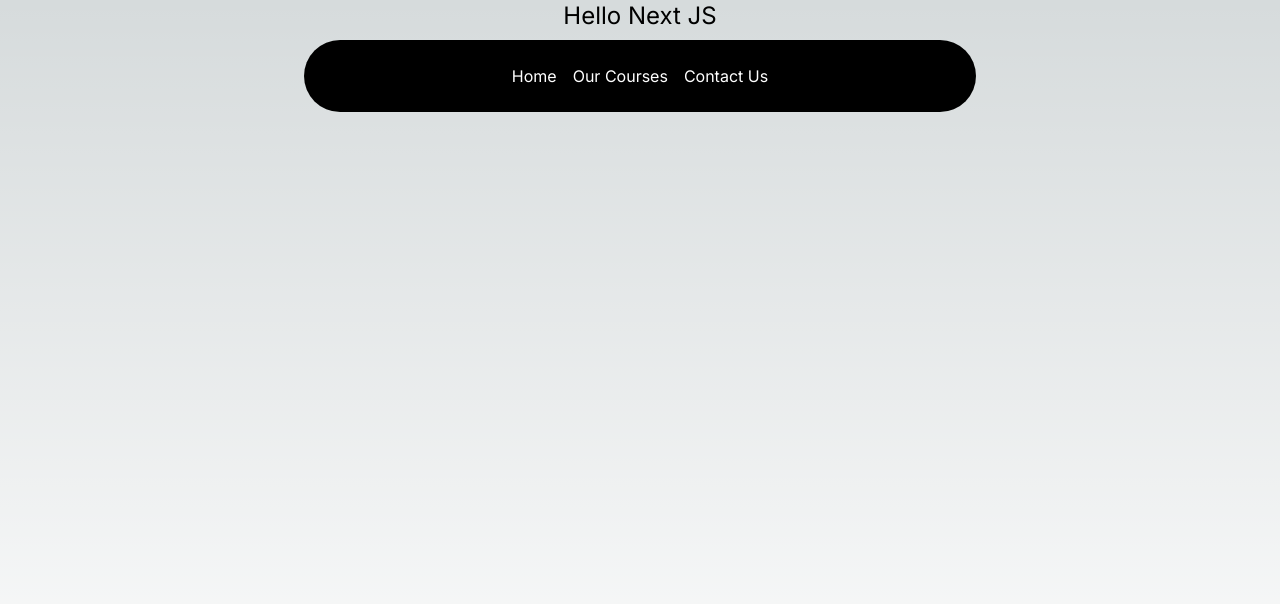
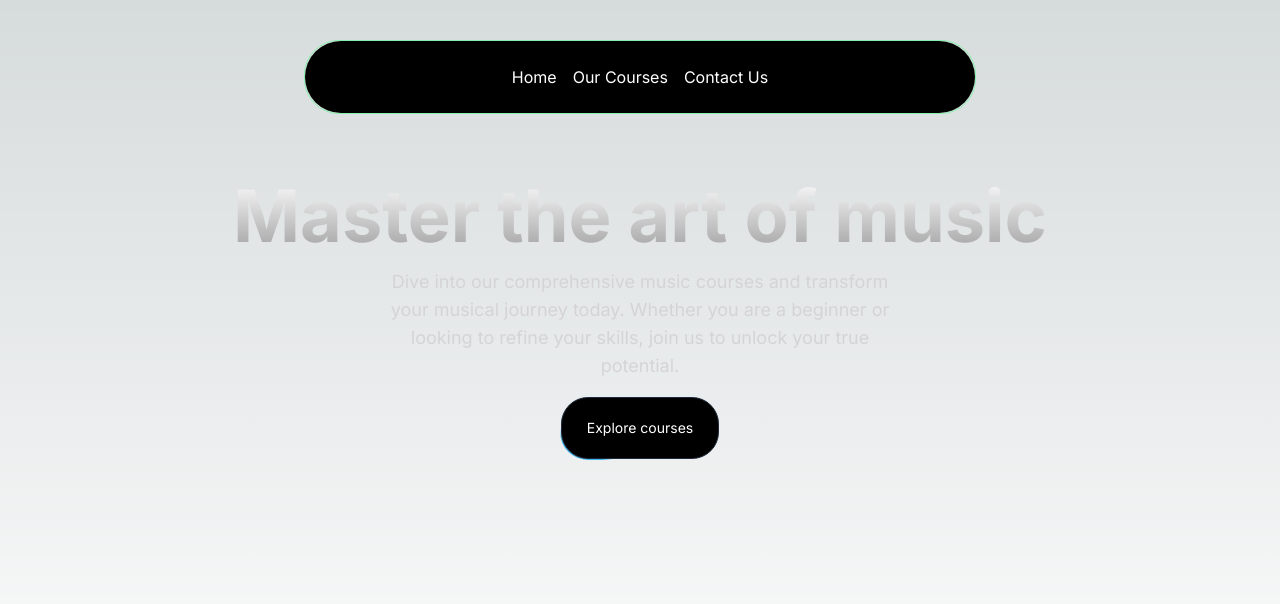
Before and after one commit to anuup22/musicade-next, a Next.js app: page / in a window 1280 px wide. Shown: the top 604 px of the page. Built offline with nearby package versions, Linux system fonts and the light colour scheme.

Commit message:
spotlight + buttons configured

```diff
--- a/src/app/page.tsx
+++ b/src/app/page.tsx
@@ -1,8 +1,10 @@
+import HeroSection from "@/components/HeroSection";
 
 export default function Home() {
   return (
     <main className="min-h-screen bg-black/1 antialiased bg-grid-white/[0.02]">
-      <h1 className="text-2xl text-center">Hello Next JS</h1>
+
+      <HeroSection />
     </main>
 
   );
--- /dev/null
+++ b/src/components/HeroSection.tsx
@@ -0,0 +1,36 @@
+import Link from "next/link";
+import { Spotlight } from "./ui/Spotlight";
+import { Button } from "./ui/moving-border";
+
+function HeroSection() {
+  return (
+    <div className="h-auto md:h-[40rem] w-full rounded-md flex flex-col items-center justify-center relative overflow-hidden mx-auto py-10 md:py-0">
+      <Spotlight
+        className="-top-40 left-0 md:left-60 md:-top-20"
+        fill="slate"
+      />
+      <div className="p-4 relative z-10 w-full text-center">
+        <h1 className="mt-20 md:mt-0 text-4xl md:text-7xl font-bold bg-clip-text text-transparent bg-gradient-to-b from-neutral-50 to-neutral-400">
+          Master the art of music
+        </h1>
+        <p className="mt-4 font-normal text-base md:text-lg text-neutral-300 max-w-lg mx-auto">
+          Dive into our comprehensive music courses and transform your musical
+          journey today. Whether you are a beginner or looking to refine your
+          skills, join us to unlock your true potential.
+        </p>
+        <div className="mt-4">
+          <Link href={"/courses"}>
+            <Button
+              borderRadius="1.75rem"
+              className="bg-white dark:bg-black text-black dark:text-white border-neutral-200 dark:border-slate-800"
+            >
+              Explore courses
+            </Button>
+          </Link>
+        </div>
+      </div>
+    </div>
+  );
+}
+
+export default HeroSection;
--- a/src/components/Navbar.tsx
+++ b/src/components/Navbar.tsx
@@ -9,7 +9,7 @@
 
   return (
     <div
-    className={cn("fixed top-10 inset-x-0 max-w-2xl mx-auto z-50", className)}
+    className={cn("fixed top-10 inset-x-0 max-w-2xl mx-auto z-50 border-[1.5px] border-green-300 rounded-[35px]", className)}
     >
         <Menu setActive={setActive}>
             <Link href={"/"}>
--- /dev/null
+++ b/src/components/ui/Spotlight.tsx
@@ -0,0 +1,56 @@
+import React from "react";
+import { cn } from "@/utils/cn";
+
+type SpotlightProps = {
+  className?: string;
+  fill?: string;
+};
+
+export const Spotlight = ({ className, fill }: SpotlightProps) => {
+  return (
+    <svg
+      className={cn(
+        "animate-spotlight pointer-events-none absolute z-[1]  h-[169%] w-[138%] lg:w-[84%] opacity-0",
+        className
+      )}
+      xmlns="http://www.w3.org/2000/svg"
+      viewBox="0 0 3787 2842"
+      fill="none"
+    >
+      <g filter="url(#filter)">
+        <ellipse
+          cx="1924.71"
+          cy="273.501"
+          rx="1924.71"
+          ry="273.501"
+          transform="matrix(-0.822377 -0.568943 -0.568943 0.822377 3631.88 2291.09)"
+          fill={fill || "white"}
+          fillOpacity="0.21"
+        ></ellipse>
+      </g>
+      <defs>
+        <filter
+          id="filter"
+          x="0.860352"
+          y="0.838989"
+          width="3785.16"
+          height="2840.26"
+          filterUnits="userSpaceOnUse"
+          colorInterpolationFilters="sRGB"
+        >
+          <feFlood floodOpacity="0" result="BackgroundImageFix"></feFlood>
+          <feBlend
+            mode="normal"
+            in="SourceGraphic"
+            in2="BackgroundImageFix"
+            result="shape"
+          ></feBlend>
+          <feGaussianBlur
+            stdDeviation="151"
+            result="effect1_foregroundBlur_1065_8"
+          ></feGaussianBlur>
+        </filter>
+      </defs>
+    </svg>
+  );
+};
--- /dev/null
+++ b/src/components/ui/moving-border.tsx
@@ -0,0 +1,139 @@
+"use client";
+import React from "react";
+import {
+  motion,
+  useAnimationFrame,
+  useMotionTemplate,
+  useMotionValue,
+  useTransform,
+} from "framer-motion";
+import { useRef } from "react";
+import { cn } from "@/utils/cn";
+
+export function Button({
+  borderRadius = "1.75rem",
+  children,
+  as: Component = "button",
+  containerClassName,
+  borderClassName,
+  duration,
+  className,
+  ...otherProps
+}: {
+  borderRadius?: string;
+  children: React.ReactNode;
+  as?: any;
+  containerClassName?: string;
+  borderClassName?: string;
+  duration?: number;
+  className?: string;
+  [key: string]: any;
+}) {
+  return (
+    <Component
+      className={cn(
+        "bg-transparent relative text-xl  h-16 w-40 p-[1px] overflow-hidden ",
+        containerClassName
+      )}
+      style={{
+        borderRadius: borderRadius,
+      }}
+      {...otherProps}
+    >
+      <div
+        className="absolute inset-0"
+        style={{ borderRadius: `calc(${borderRadius} * 0.96)` }}
+      >
+        <MovingBorder duration={duration} rx="30%" ry="30%">
+          <div
+            className={cn(
+              "h-20 w-20 opacity-[0.8] bg-[radial-gradient(var(--sky-500)_40%,transparent_60%)]",
+              borderClassName
+            )}
+          />
+        </MovingBorder>
+      </div>
+
+      <div
+        className={cn(
+          "relative bg-slate-900/[0.8] border border-slate-800 backdrop-blur-xl text-white flex items-center justify-center w-full h-full text-sm antialiased",
+          className
+        )}
+        style={{
+          borderRadius: `calc(${borderRadius} * 0.96)`,
+        }}
+      >
+        {children}
+      </div>
+    </Component>
+  );
+}
+
+export const MovingBorder = ({
+  children,
+  duration = 2000,
+  rx,
+  ry,
+  ...otherProps
+}: {
+  children: React.ReactNode;
+  duration?: number;
+  rx?: string;
+  ry?: string;
+  [key: string]: any;
+}) => {
+  const pathRef = useRef<any>();
+  const progress = useMotionValue<number>(0);
+
+  useAnimationFrame((time) => {
+    const length = pathRef.current?.getTotalLength();
+    if (length) {
+      const pxPerMillisecond = length / duration;
+      progress.set((time * pxPerMillisecond) % length);
+    }
+  });
+
+  const x = useTransform(
+    progress,
+    (val) => pathRef.current?.getPointAtLength(val).x
+  );
+  const y = useTransform(
+    progress,
+    (val) => pathRef.current?.getPointAtLength(val).y
+  );
+
+  const transform = useMotionTemplate`translateX(${x}px) translateY(${y}px) translateX(-50%) translateY(-50%)`;
+
+  return (
+    <>
+      <svg
+        xmlns="http://www.w3.org/2000/svg"
+        preserveAspectRatio="none"
+        className="absolute h-full w-full"
+        width="100%"
+        height="100%"
+        {...otherProps}
+      >
+        <rect
+          fill="none"
+          width="100%"
+          height="100%"
+          rx={rx}
+          ry={ry}
+          ref={pathRef}
+        />
+      </svg>
+      <motion.div
+        style={{
+          position: "absolute",
+          top: 0,
+          left: 0,
+          display: "inline-block",
+          transform,
+        }}
+      >
+        {children}
+      </motion.div>
+    </>
+  );
+};
--- a/tailwind.config.ts
+++ b/tailwind.config.ts
@@ -1,4 +1,10 @@
 import type { Config } from "tailwindcss";
+
+const defaultTheme = require("tailwindcss/defaultTheme");
+const colors = require("tailwindcss/colors");
+const {
+  default: flattenColorPalette,
+} = require("tailwindcss/lib/util/flattenColorPalette");
 
 const config: Config = {
   content: [
@@ -9,6 +15,21 @@
   darkMode: "class",
   theme: {
     extend: {
+      animation: {
+        spotlight: "spotlight 2s ease .75s 1 forwards",
+      },
+      keyframes: {
+        spotlight: {
+          "0%": {
+            opacity: "0",
+            transform: "translate(-72%, -62%) scale(0.5)",
+          },
+          "100%": {
+            opacity: "1",
+            transform: "translate(-50%,-40%) scale(1)",
+          },
+        },
+      },
       backgroundImage: {
         "gradient-radial": "radial-gradient(var(--tw-gradient-stops))",
         "gradient-conic":
@@ -16,6 +37,19 @@
       },
     },
   },
-  plugins: [],
+  plugins: [addVariablesForColors],
 };
+
+// This plugin adds each Tailwind color as a global CSS variable, e.g. var(--gray-200).
+function addVariablesForColors({ addBase, theme }: any) {
+  let allColors = flattenColorPalette(theme("colors"));
+  let newVars = Object.fromEntries(
+    Object.entries(allColors).map(([key, val]) => [`--${key}`, val])
+  );
+
+  addBase({
+    ":root": newVars,
+  });
+}
+
 export default config;
```
